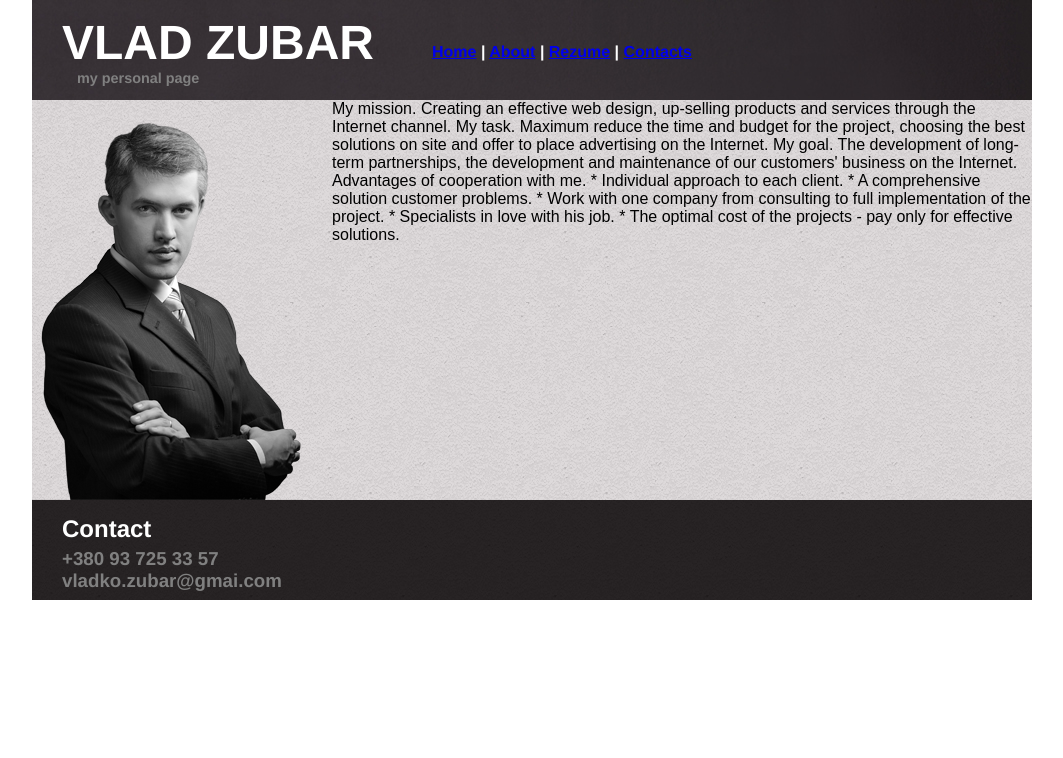
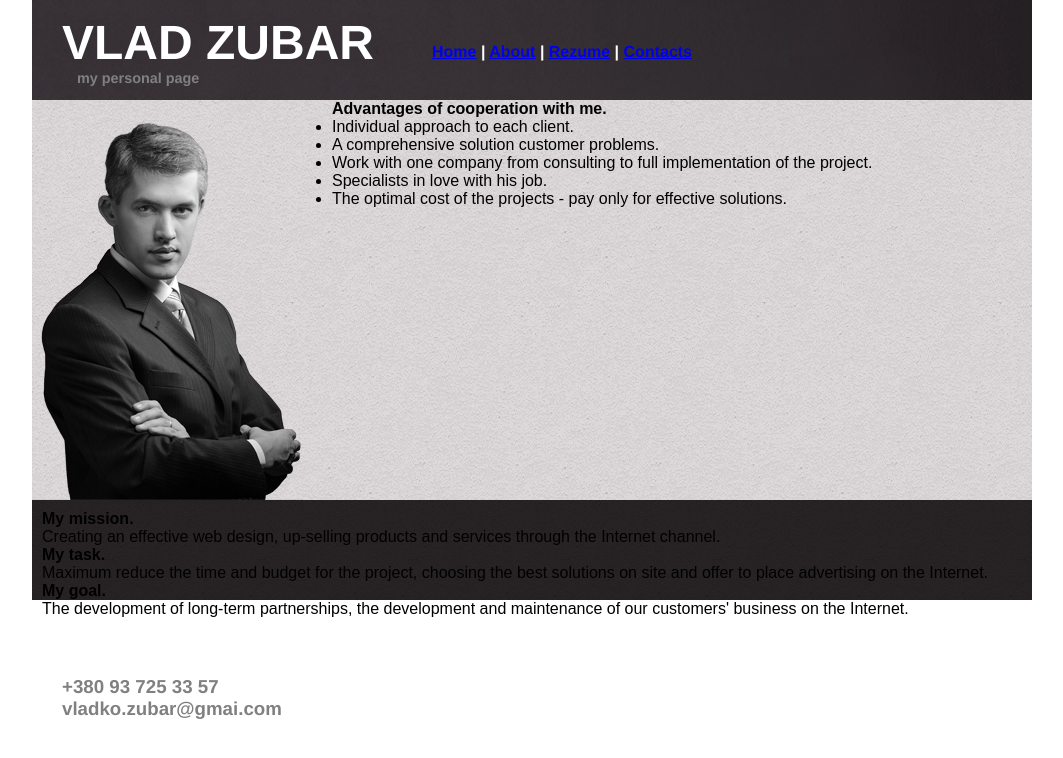
Before and after one commit to vladko1975/CV, a plain HTML site: page index.html in a window 1280 px wide. Shown: the top 758 px of the page, without its empty margins (108-1171 px from the left). Drawn offline with Linux system fonts and the light colour scheme.

Commit message:
add new file

```diff
--- a/css/style.css
+++ b/css/style.css
@@ -19,6 +19,13 @@ footer {
     background-image: url(../images/footer_bg.jpg);
     background-color: grey;
 }
+div.side-block {
+	float:left;
+	color: black;
+/*	width: 150px; 	*/
+	padding: 5px;
+	margin: 5px;
+	}
 .citename {
     font-family: Helvetica;
     color: white;
--- a/index.html
+++ b/index.html
@@ -26,15 +26,24 @@
                 width=290 height=400 />
             </acide>
             <article>
-                <p>My mission. Creating an effective web design, up-selling products and services through the Internet channel.
-My task. Maximum reduce the time and budget for the project, choosing the best solutions on site and offer to place advertising on the Internet.
-My goal. The development of long-term partnerships, the development and maintenance of our customers' business on the Internet.</p>
-                <p>Advantages of cooperation with me.
-* Individual approach to each client.
-* A comprehensive solution customer problems.
-* Work with one company from consulting to full implementation of the project.
-* Specialists in love with his job.
-* The optimal cost of the projects - pay only for effective solutions.</p>
+                <div class="side-block">
+                    <h4>My mission.</h4>
+                    <p>Creating an effective web design, up-selling products and services through the Internet channel.</p>
+                    <h4>My task.</h4>
+                    <p>Maximum reduce the time and budget for the project, choosing the best solutions on site and offer to place advertising on the Internet.</p>
+                    <h4>My goal.</h4>
+                    <p>The development of long-term partnerships, the development and maintenance of our customers' business on the Internet.</p>
+                </div>
+                <div class="story-block">
+                    <h4>Advantages of cooperation with me.</h4>
+                    <ul>
+                            <li>Individual approach to each client.</li>
+                            <li>A comprehensive solution customer problems.</li>
+                            <li>Work with one company from consulting to full implementation of the project.</li>
+                            <li>Specialists in love with his job.</li>
+                            <li>The optimal cost of the projects - pay only for effective solutions.</li>
+                    <ul/>
+                </div>
             </article>
         </section>
         <footer>
```
Also changed, not shown: 1 other file.
